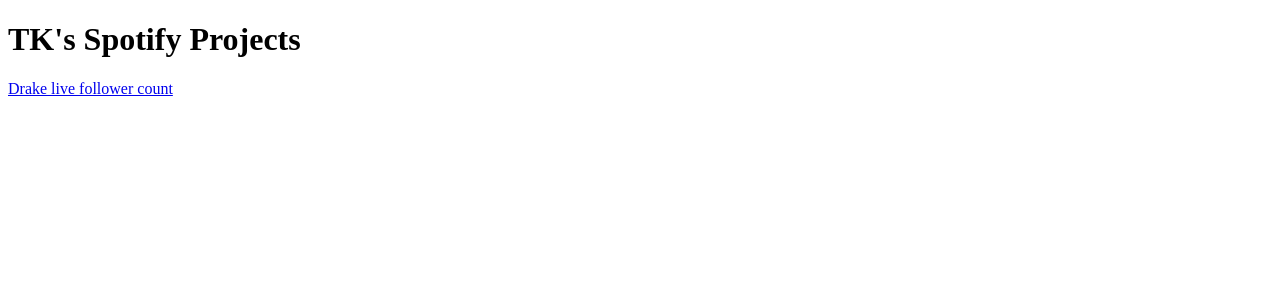
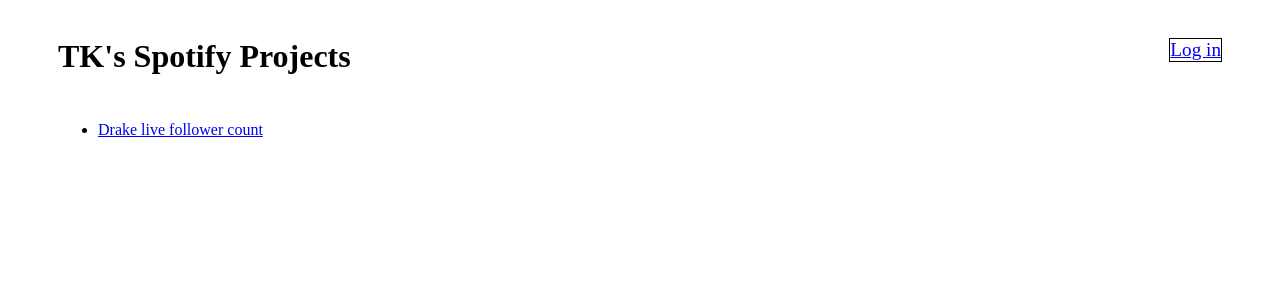
Before and after one commit to tkkotee/double-shuffle, a SvelteKit app: page / in a window 1280 px wide. Shown: the top 300 px of the page. Built offline with nearby package versions, Linux system fonts and the light colour scheme.

Commit message:
TK: Made login!!!!

```diff
--- a/src/routes/+page.svelte
+++ b/src/routes/+page.svelte
@@ -1,2 +1,41 @@
-<h1>TK's Spotify Projects</h1>
-<a href="/drake">Drake live follower count</a>
+
+
+<div class="body">
+<div class="row">
+    <div class="heading">TK's Spotify Projects</div>
+    <div class="spacer"></div>
+    <a href="/login"><div class="button">Log in</div></a>
+</div>
+<ul>
+   <li><a href="/drake">Drake live follower count</a></li>
+</ul>
+
+</div>
+
+
+<style>
+    .body {
+        padding-top: 30px;
+        padding-left: 50px;
+        padding-right: 50px;
+    }
+    .row {
+        display: flex;
+        flex-direction: row;
+        padding-bottom: 30px;
+    }
+
+    .spacer {
+        flex: 1;
+    }
+
+    .button {
+        font-size: 1.2em;
+        border: solid 1px black;
+    }
+
+    .heading {
+        font-size: 2em;
+        font-weight: 600;
+    }
+</style>
--- a/src/routes/drake/+page.server.js
+++ b/src/routes/drake/+page.server.js
@@ -1,6 +1,6 @@
 import { CLIENT_SECRET, CLIENT_ID } from '$env/static/private';
 
-/** @type {import('./$types').PageLoad} */
+/** @type {import('./$types').PageServerLoad} */
 export async function load() {
     let response = await fetch("https://accounts.spotify.com/api/token",
         {
--- /dev/null
+++ b/src/routes/login/+server.js
@@ -0,0 +1,6 @@
+import { redirect } from '@sveltejs/kit';
+import { CLIENT_ID } from '$env/static/private';
+
+export async function GET(){
+    throw redirect(302, `https://accounts.spotify.com/authorize?client_id=${CLIENT_ID}&response_type=code&redirect_uri=http://localhost:5173&scope=playlist-read-private`)
+}
```
